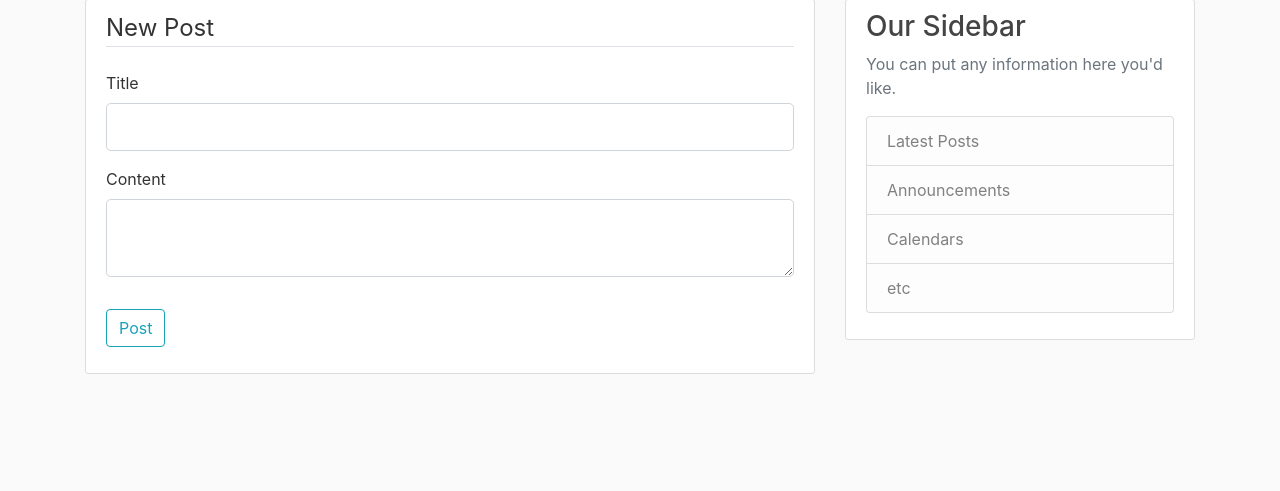
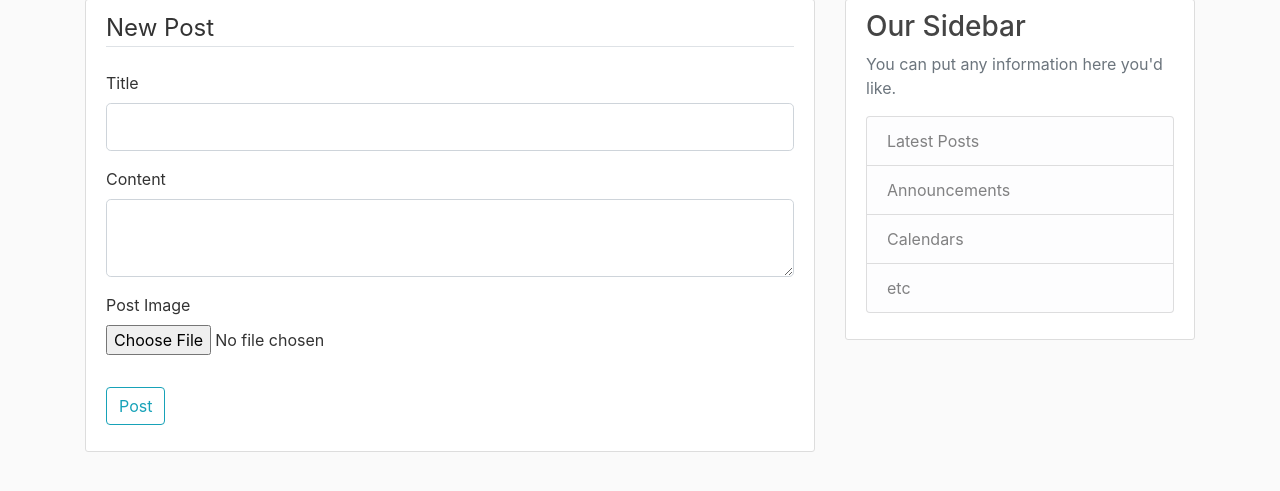
Before and after one commit to ndvdsn/Flask-Blog-Better-Structure, a Flask app: page /post/new in a window 1280 px wide. Shown: the part 81-572 px from the top of the page. Run offline with Flask 2, Linux system fonts and the light colour scheme; the visitor is signed in with stand-in values (Sample User, id 1); some libraries are stand-ins or nearby versions.

Commit message:
adds image to post

```diff
--- a/flask_mvc/models.py
+++ b/flask_mvc/models.py
@@ -36,10 +36,10 @@ class User(db.Model, UserMixin):
 class Post(db.Model):
     id = db.Column(db.Integer, primary_key=True)
     title = db.Column(db.String(100), nullable=False)
-    post_image = db.Column(db.String(20), nullable=False, default='post_default.jpg')
+    post_image = db.Column(db.String(20), nullable=False, default='cloud.jpg')
     date_posted = db.Column(db.DateTime, nullable=False, default=datetime.utcnow)
     content = db.Column(db.Text, nullable=False)
     user_id = db.Column(db.Integer, db.ForeignKey('user.id'), nullable=False)
 
     def __repr__(self):
-        return f"User('{self.title}', '{self.date_posted}', '{self.post_image}')"
+        return f"Post('{self.title}', '{self.date_posted}', '{self.post_image}')"
--- a/flask_mvc/posts/forms.py
+++ b/flask_mvc/posts/forms.py
@@ -1,8 +1,10 @@
 from flask_wtf import FlaskForm
+from flask_wtf.file import FileField, FileAllowed
 from wtforms import StringField, SubmitField, TextAreaField
 from wtforms.validators import DataRequired
 
 class PostForm(FlaskForm):
     title = StringField('Title', validators=[DataRequired()])
     content = TextAreaField('Content', validators=[DataRequired()])
+    post_image = FileField('Post Image', validators=[FileAllowed(['jpg','png'])])
     submit = SubmitField('Post')
--- a/flask_mvc/posts/routes.py
+++ b/flask_mvc/posts/routes.py
@@ -4,8 +4,8 @@ from flask_login import current_user, login_required
 from flask_mvc import db
 from flask_mvc.models import Post
 from flask_mvc.posts.forms import PostForm
-
-
+from flask_mvc.posts.utils import save_post_image
+# update so posts has its own utils with uncompressed image file save_picture method
 
 posts = Blueprint('posts', __name__)
 
@@ -15,11 +15,14 @@ posts = Blueprint('posts', __name__)
 def new_post():
     form = PostForm()
     if form.validate_on_submit():
-        post = Post(title=form.title.data, content=form.content.data, author=current_user)
+        if form.post_image.data:  #not getting to this
+            post_image_file = save_post_image(form.post_image.data)
+        post = Post(title=form.title.data, content=form.content.data, post_image=post_image_file, author=current_user)
         db.session.add(post)
         db.session.commit()
         flash('Your post has been created!', 'success')
         return redirect(url_for('main.home'))
+
     return render_template('create_post.html', title='New Post', form=form, legend='New Post')
 
 
@@ -37,14 +40,22 @@ def update_post(post_id):
         abort(403)
     form = PostForm()
     if form.validate_on_submit():
+        if form.post_image.data:  #not getting to this
+            post_image_file = save_post_image(form.post_image.data)
+
         post.title = form.title.data
         post.content = form.content.data
+        post.post_image = post_image_file
         db.session.commit()
         flash('Your post has been updated!', 'success')
         return redirect(url_for('posts.post', post_id=post.id))
     elif request.method == 'GET':
         form.title.data = post.title
         form.content.data = post.content
+        form.post_image.data = post.post_image
+
+    # post_image = url_for('static', filename='images/' + post.post_image)
+
     return render_template('create_post.html', title='Update Post', form=form, legend='Update Post')
 
 
--- a/flask_mvc/templates/create_post.html
+++ b/flask_mvc/templates/create_post.html
@@ -1,7 +1,7 @@
 {% extends "layout.html" %}
 {% block content %}
 <div class="content-section">
-  <form method="POST", action="">
+  <form method="POST", action="" enctype="multipart/form-data">
     {{ form.hidden_tag() }}
     <fieldset class="form-group">
         <legend class="border-bottom mb-4">{{ legend }}</legend>
@@ -34,6 +34,16 @@
           {% endif %}
         </div>
 
+        <div class="form-group">
+          {{ form.post_image.label() }}
+          {{ form.post_image(class="form-control-file") }}
+          {% if form.post_image.errors %}
+            {% for error in form.post_image.errors %}
+              <span class="text-danger">{{ error }}</span><br>
+            {% endfor %}
+          {% endif %}
+        </div>
+
 
     </fieldset>
     <div class="form-group">
--- a/flask_mvc/templates/post.html
+++ b/flask_mvc/templates/post.html
@@ -16,6 +16,9 @@
           </div>
           <h2 class="article-title">{{ post.title }}</h2>
           <p class="article-content">{{ post.content }}</p>
+          <div>
+          <img src="{{ url_for('static', filename='images/' + post.post_image) }}" class="img-fluid" alt="">
+          </div>
         </div>
   </article>
   <!-- Modal -->
--- a/flask_mvc/users/routes.py
+++ b/flask_mvc/users/routes.py
@@ -53,9 +53,7 @@ def account():
     if form.validate_on_submit():
         if form.picture.data:
             picture_file = save_picture(form.picture.data)
-            # flash(form.picture.data, 'success')
             current_user.image_file = picture_file
-        # flash(form.picture.data, 'success')
         current_user.username = form.username.data
         current_user.email = form.email.data
         db.session.commit()
```
Also changed, not shown: flask_mvc/posts/utils.py (added, +15 -0 lines), flask_mvc/site.db, flask_mvc/static/images/1274ca6435ad23eb.png (added), flask_mvc/static/images/cloud.jpg (added), flask_mvc/static/images/ecae42c75c2c2557.png (added), flask_mvc/static/profile_images/31c9d0a6746c87c0.jpg (added), flask_mvc/static/profile_images/42648db03eeeaf70.jpg (added), flask_mvc/static/profile_images/ac9de05cd5ddffc7.jpg (added), flask_mvc/static/profile_images/ea480c858b33f0a3.jpg (added), flask_mvc/static/profile_images/ed6cd476bc392923.jpg (added).
